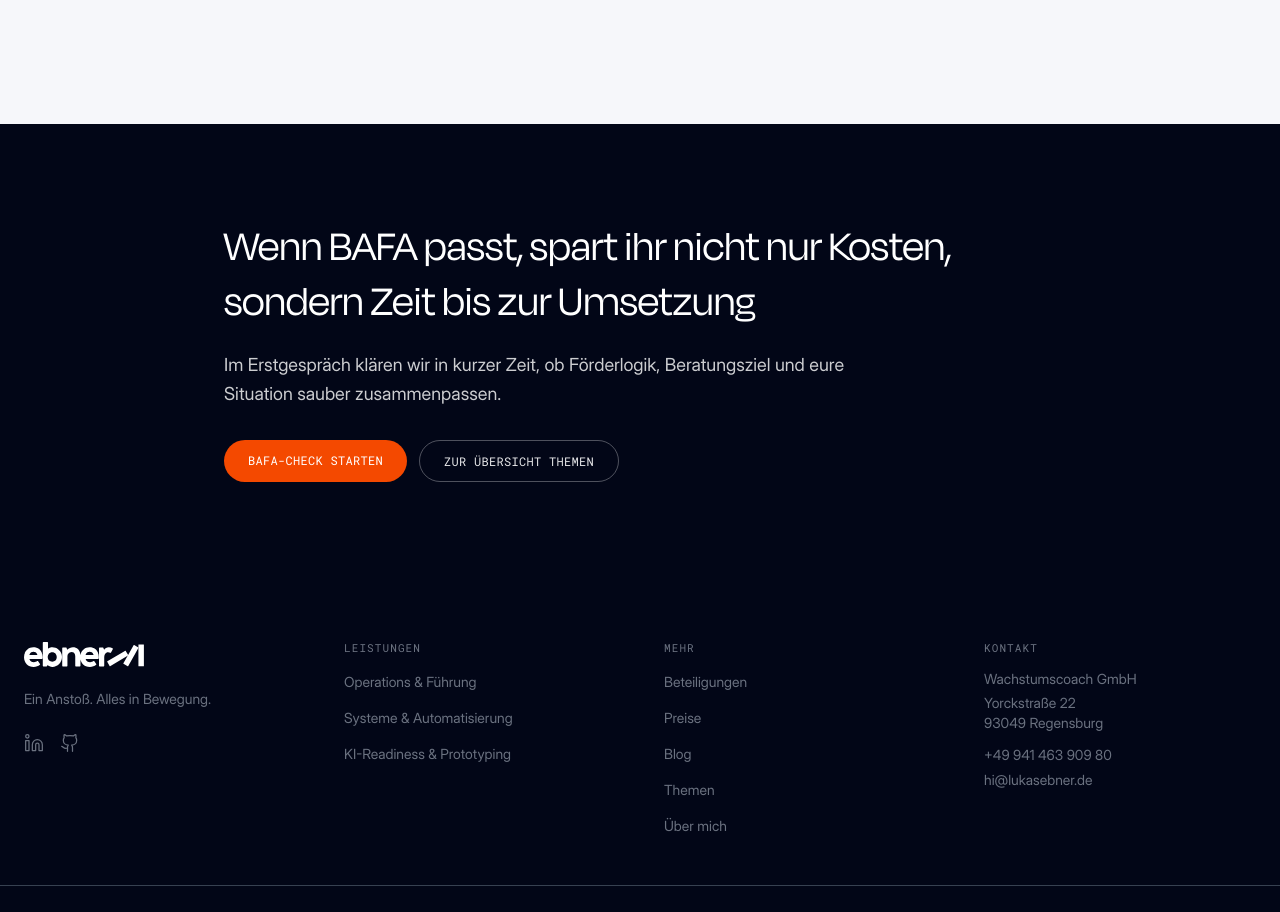
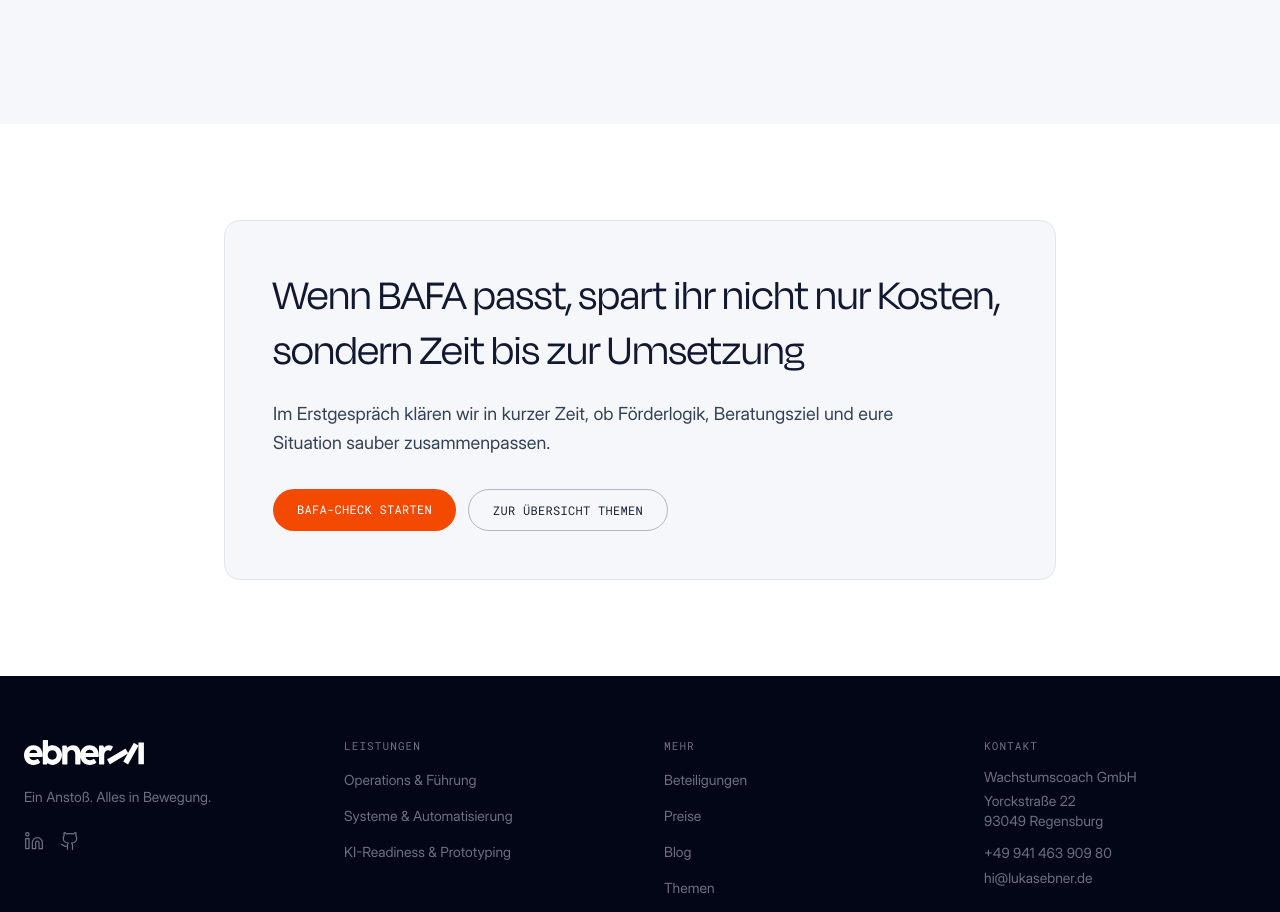
Before and after one commit to lukas-ebner/ebner, a Next.js app: page /themen/bafa in a window 1280 px wide. Shown: the part 3920-4832 px from the top of the page. Built offline with nearby package versions, Linux system fonts and the light colour scheme; no server answers.

Commit message:
fix(lp): End-CTA auf hellen Hintergrund (Trennung zum dunklen Footer) (#29)

```diff
--- a/components/layouts/ThemenPageLayout.tsx
+++ b/components/layouts/ThemenPageLayout.tsx
@@ -294,11 +294,14 @@ export function ThemenPageLayout({ page }: Props) {
           />
         ) : null}
 
-        {/* ── END CTA ─────────────────────────────────── */}
-        <section className="bg-surface-dark py-20 text-white lg:py-24">
+        {/* ── END CTA (hell, mit klarer Trennung zum dunklen Footer) ── */}
+        <section className="bg-white py-20 lg:py-24">
           <div className="mx-auto max-w-4xl px-6 lg:px-8">
-            <h2 className="font-display text-[2rem] leading-tight lg:text-[2.75rem]">{page.endCTA.heading}</h2>
-            <p className="mt-5 max-w-2xl text-lg leading-relaxed text-white/80">{page.endCTA.body}</p>
+            <div className="rounded-2xl border border-[#E0E6ED] bg-[#F6F7FA] p-8 lg:p-12">
+              <h2 className="font-display text-[2rem] leading-tight text-[#111830] lg:text-[2.75rem]">
+                {page.endCTA.heading}
+              </h2>
+              <p className="mt-5 max-w-2xl text-lg leading-relaxed text-[#334056]">{page.endCTA.body}</p>
               <div className="mt-8 flex flex-wrap gap-3">
                 <Link
                   href={page.endCTA.primary.href}
@@ -309,11 +312,12 @@ export function ThemenPageLayout({ page }: Props) {
                 {page.endCTA.secondary ? (
                   <Link
                     href={page.endCTA.secondary.href}
-                  className="rounded-full border border-white/30 px-6 py-3 font-mono text-xs uppercase tracking-wide text-white/90 transition-colors hover:border-white/60"
+                    className="rounded-full border border-[#1B2235]/30 px-6 py-3 font-mono text-xs uppercase tracking-wide text-[#1B2235] transition-colors hover:border-[#1B2235]/60"
                   >
                     {page.endCTA.secondary.label}
                   </Link>
                 ) : null}
+              </div>
             </div>
           </div>
         </section>
```
Lines whose indentation alone changed are shown as unchanged.
